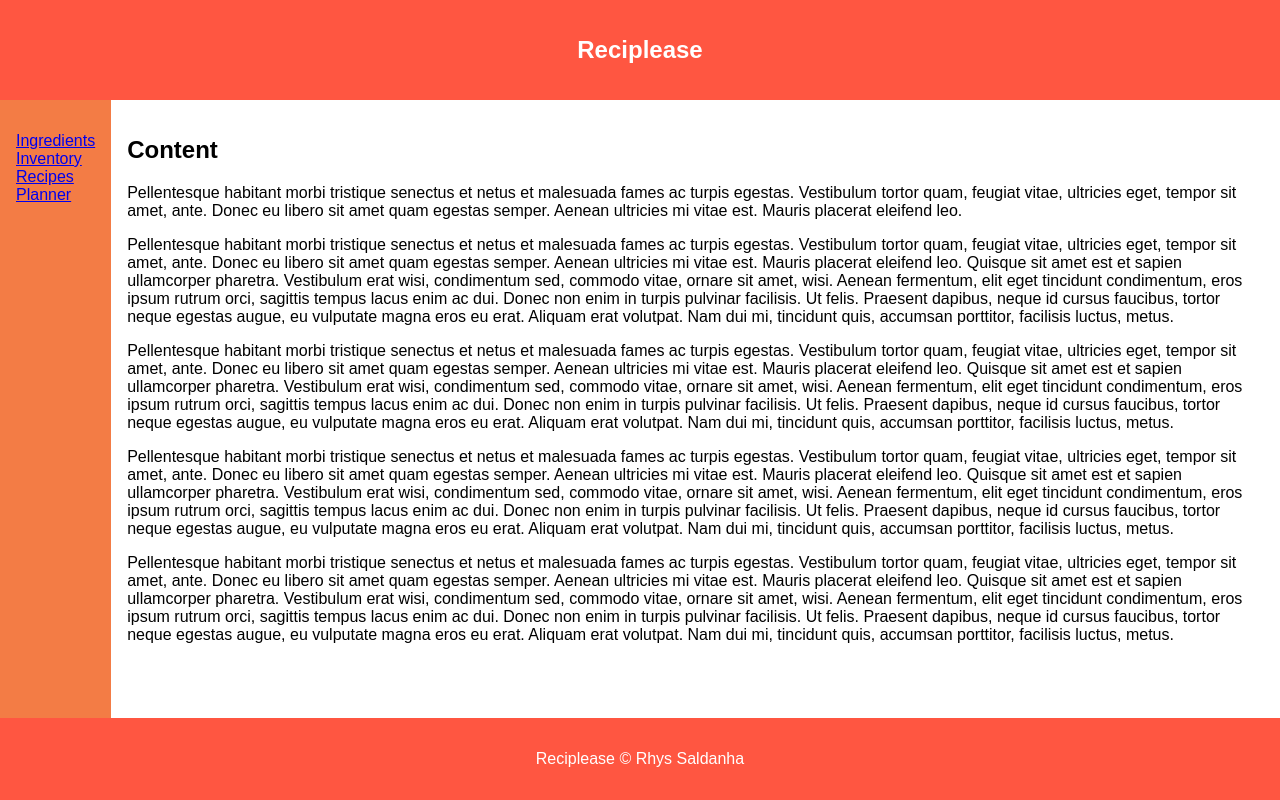
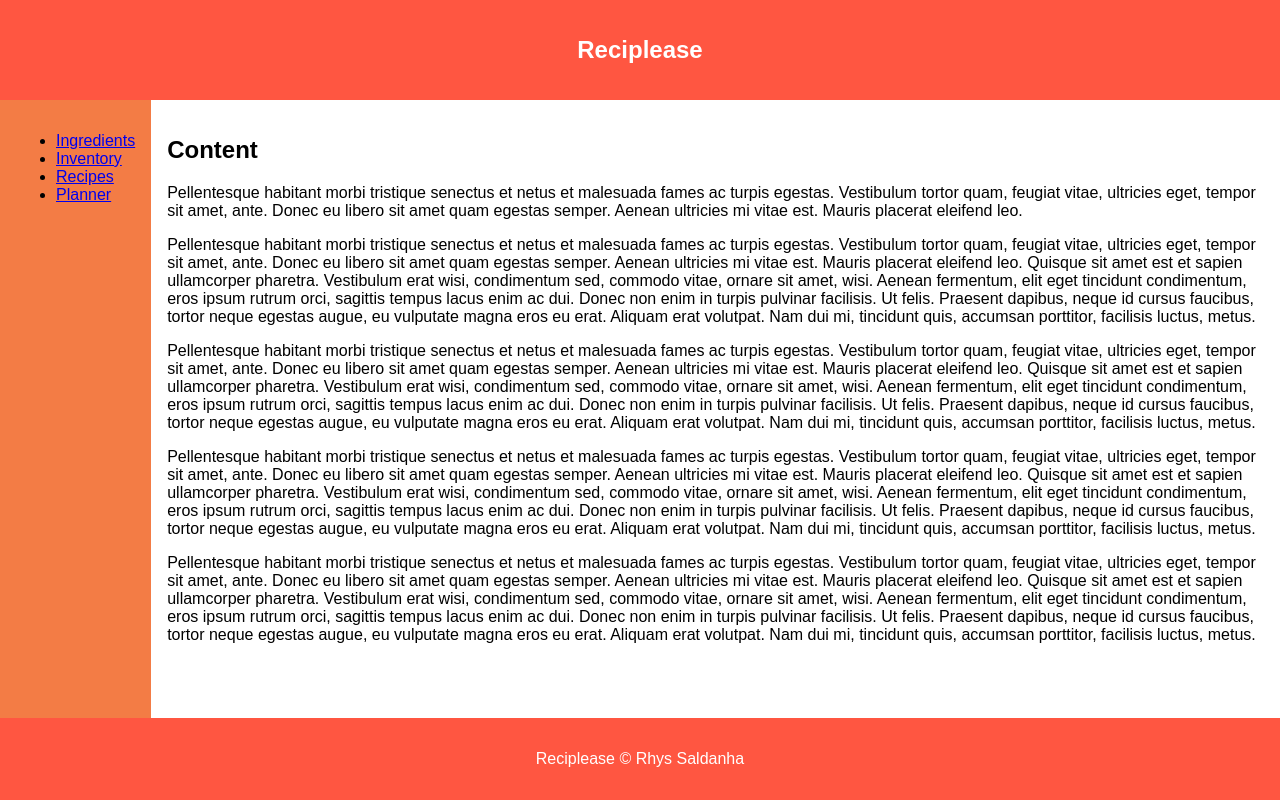
Before and after one commit to reciplease/reciplease-web, a React (Create React App) app: page / in a window 1280 px wide. Built offline with nearby package versions, Linux system fonts and the light colour scheme.

Commit message:
Use class name for nav list

```diff
--- a/src/components/navigation/Navigation.jsx
+++ b/src/components/navigation/Navigation.jsx
@@ -3,7 +3,7 @@ import styles from './navigation.module.css';
 
 export default () => (
   <nav className={styles.nav}>
-    <ul>
+    <ul className={styles.navList}>
       <li><a href="/">Ingredients</a></li>
       <li><a href="/">Inventory</a></li>
       <li><a href="/">Recipes</a></li>
--- a/src/components/navigation/navigation.module.css
+++ b/src/components/navigation/navigation.module.css
@@ -3,7 +3,7 @@
     padding: 1rem;
 }
 
-.nav ul {
+.nav-list {
     list-style-type: none;
     padding: 0;
 }
```
